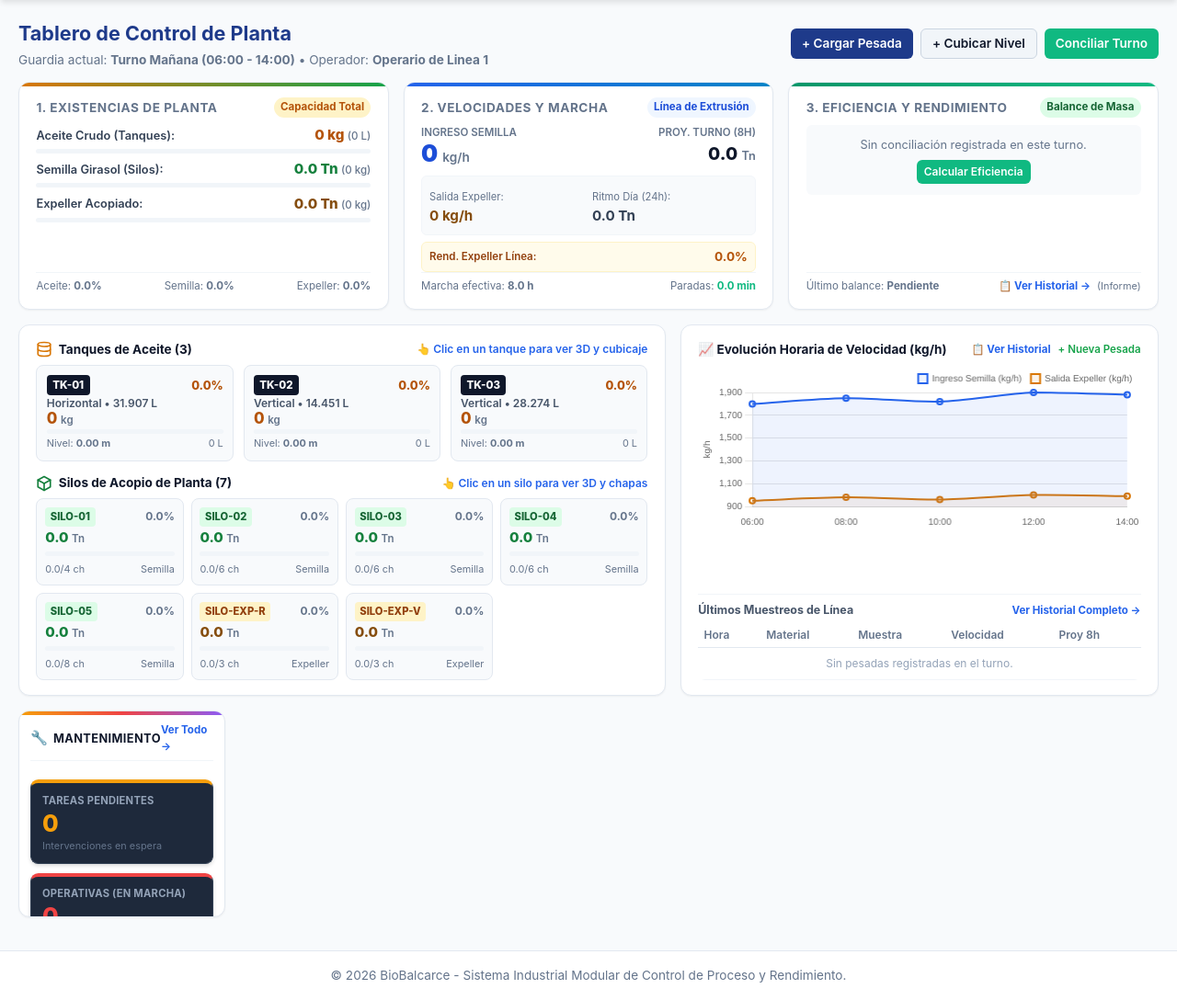
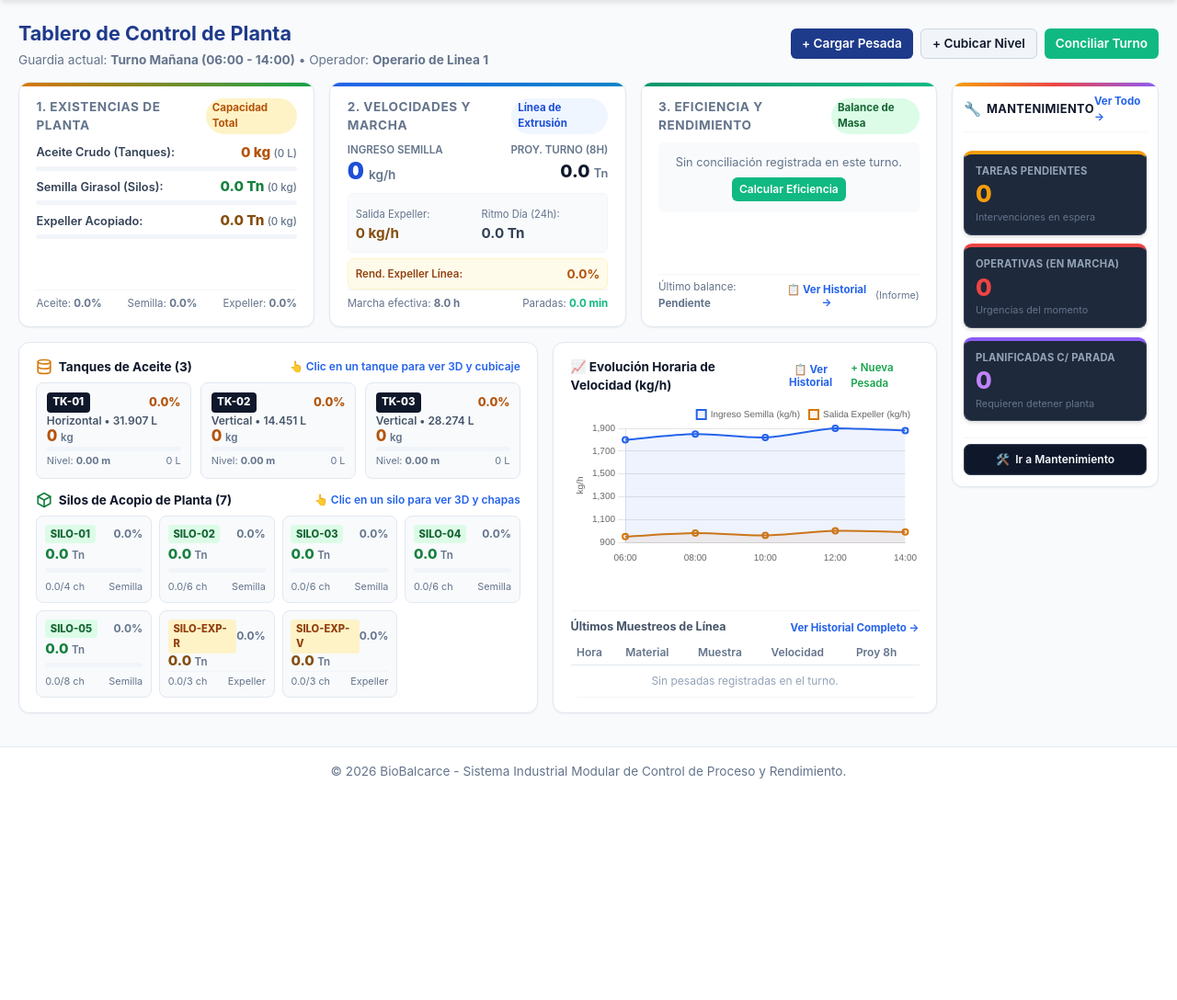
Before and after one commit to puntoAR/Aceitera, a Flask app: page / in a window 1280 px wide; the page is wider, and only the part inside the window is pictured. Shown: the part 84-1172 px from the top of that part at 92% size. After the commit the page ends 931 px from the top of that part, so only its background shows below. Run offline with Flask 3, Linux system fonts and the light colour scheme; the visitor is signed in with stand-in values (Sample User, id 1); data comes from the database, SQL or seed files in the repository; data that the repository does not hold is empty.

Commit message:
Dashboard: corregir anidamiento HTML para ubicar panel Mantenimiento al lado derecho de Eficiencia v1.1.5

```diff
--- a/templates/base.html
+++ b/templates/base.html
@@ -25,7 +25,8 @@
     <!-- Icono de inicio para dispositivos Apple iOS -->
     <link rel="apple-touch-icon" href="{{ url_for('static', filename='images/pwa_icon_192.png') }}">
     <!-- Vinculo a la hoja de estilos CSS propia (con versionado para invalidar cache del navegador) -->
-    <link rel="stylesheet" href="{{ url_for('static', filename='css/styles.css') }}?v=2.3">
+    <link rel="stylesheet" href="{{ url_for('static', filename='css/styles.css') }}?v=2.4">
+
 
 
     <!-- Incorporacion de Chart.js desde CDN para visualizacion grafica de KPIs -->
--- a/templates/dashboard.html
+++ b/templates/dashboard.html
@@ -712,14 +712,19 @@
             </div>
 
         </div>
+        <!-- Fin cockpit-charts-card -->
 
     </div>
-    <!-- FIN COLUMNA PRINCIPAL DE PROCESO -->
-
-    <!-- ========================================================================= -->
-    <!-- COLUMNA LATERAL DERECHA: MANTENIMIENTO PREVENTIVO Y OPERATIVO             -->
-    <!-- ========================================================================= -->
-    <aside class="cockpit-maint-sidebar" style="flex: 0 0 225px; width: 225px; min-width: 225px; max-width: 225px; box-sizing: border-box;">
+    <!-- Fin cockpit-main-grid -->
+
+</div>
+<!-- FIN COLUMNA PRINCIPAL DE PROCESO (COCKPIT-DASHBOARD) -->
+
+<!-- ========================================================================= -->
+<!-- COLUMNA LATERAL DERECHA: MANTENIMIENTO PREVENTIVO Y OPERATIVO             -->
+<!-- ========================================================================= -->
+<aside class="cockpit-maint-sidebar" style="flex: 0 0 230px; width: 230px; min-width: 230px; max-width: 230px; box-sizing: border-box;">
+
 
         <!-- Encabezado del panel lateral con acceso al modulo -->
         <div class="maint-sidebar-header">
```
